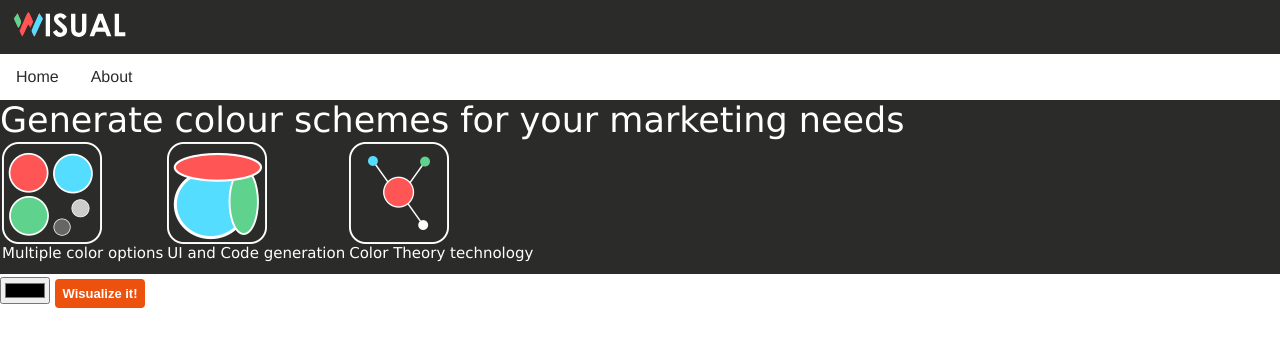
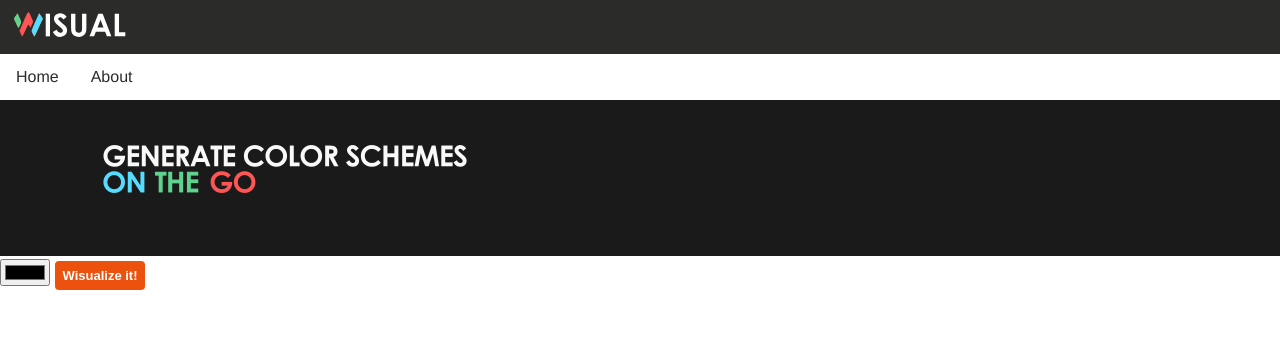
Before and after one commit to osmanvee/Wisual, a React (Create React App) app: page / in a window 1280 px wide. Shown: the top 346 px of the page. Built offline with nearby package versions, Linux system fonts and the light colour scheme.

Commit message:
Changing header

```diff
--- a/src/components/Home.js
+++ b/src/components/Home.js
@@ -5,6 +5,7 @@ import ill3 from '../images/ill3.png';
 import '../App.css';
 import '../index.css';
 import LoginForm from '../refLogin';
+import banner from '../images/banner.png';
 
 
 function Home() {
@@ -13,22 +14,8 @@ function Home() {
         <div>
 
             <div className="head">
-                <div className="mainfont"> Generate colour schemes for your marketing needs </div>
-                <div className="mainGrid">
-                    <div className="grid1">
-                        <img src={ill1}/>
-                        <div className="illText">   Multiple color options </div>
-                    </div>
-                    <div className="grid1">
-                        <img src={ill2}/>
-                       <div className="illText">  UI and Code generation </div>
-                    </div>
-                    <div className="grid1">
-                        <img src={ill3}/>
-                        <div className="illText"> Color Theory technology </div>
-                    </div>
-                </div>
 
+                <img  src={banner} alt="generate color schemes on the go"/>
             </div>
             <div> <LoginForm /> </div>
         </div>
--- a/src/index.css
+++ b/src/index.css
@@ -60,7 +60,7 @@ code {
 
 .head {
   font-size: 35px;
-  background: #2b2b29;
+  background: #1a1a1a;
   width: auto;
   font-family: Century Gothic, Verdana;
   font-weight: 400;
```
Also changed, not shown: src/images/banner.png (added).
